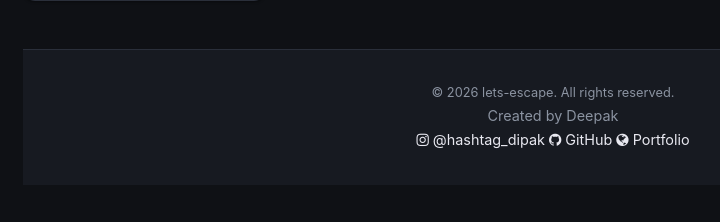
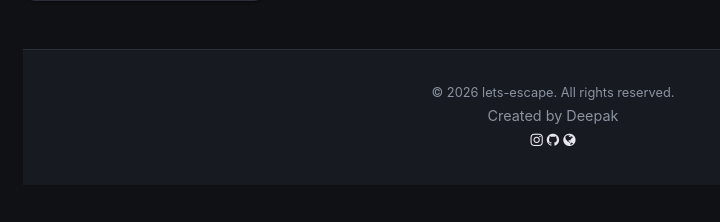
Before and after one commit to Hastag-Deepak-Poudel/My-Blog-Website, a Django app: page /dashboard/ in a window 1280 px wide. Shown: the part 497-719 px from the top of the page, without its empty margins (87-807 px from the left). Run offline with Django 4.2, Linux system fonts and the light colour scheme; the visitor is signed in with stand-in values (Sample User, id 1); data that the repository does not hold is empty.

Commit message:
Show only icons in footer social links

```diff
--- a/templates/base.html
+++ b/templates/base.html
@@ -61,14 +61,14 @@
     <p class="blog-copyright">&copy; <span id="copyright-year"></span> lets-escape. All rights reserved.</p>
     <p class="blog-made-by">Created by Deepak</p>
     <div class="blog-footer-links">
-        <a href="https://www.instagram.com/hashtag_dipak" target="_blank" rel="noopener" title="Instagram">
-            <i class="fa fa-instagram"></i> @hashtag_dipak
+        <a href="https://www.instagram.com/hashtag_dipak" target="_blank" rel="noopener" title="Instagram" aria-label="Instagram">
+            <i class="fa fa-instagram"></i>
         </a>
-        <a href="https://github.com/Hastag-Deepak-Poudel" target="_blank" rel="noopener" title="GitHub">
-            <i class="fa fa-github"></i> GitHub
+        <a href="https://github.com/Hastag-Deepak-Poudel" target="_blank" rel="noopener" title="GitHub" aria-label="GitHub">
+            <i class="fa fa-github"></i>
         </a>
-        <a href="https://deepak-poudel.com.np" target="_blank" rel="noopener" title="Portfolio">
-            <i class="fa fa-globe"></i> Portfolio
+        <a href="https://deepak-poudel.com.np" target="_blank" rel="noopener" title="Portfolio" aria-label="Portfolio">
+            <i class="fa fa-globe"></i>
         </a>
     </div>
 </footer>
```
